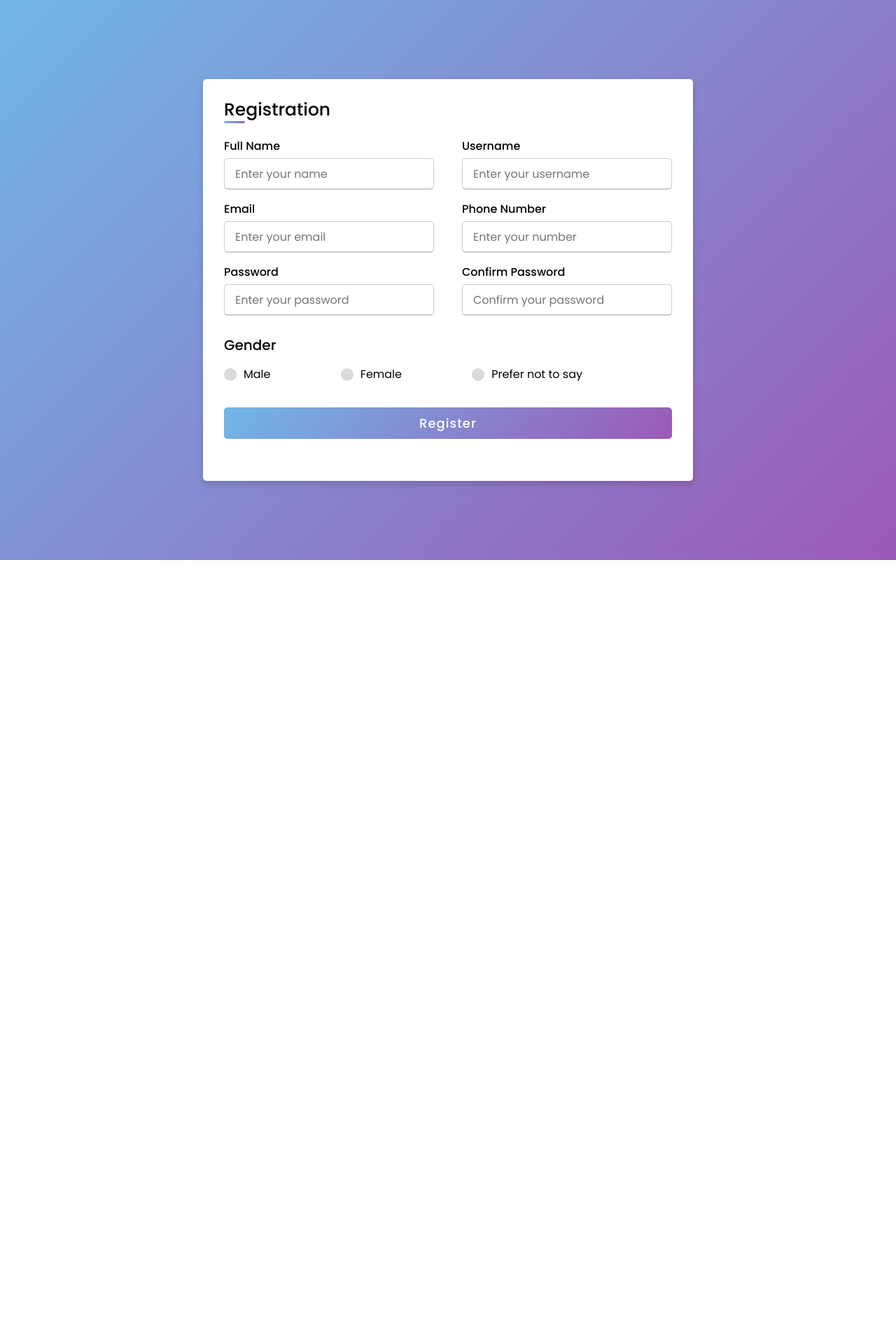
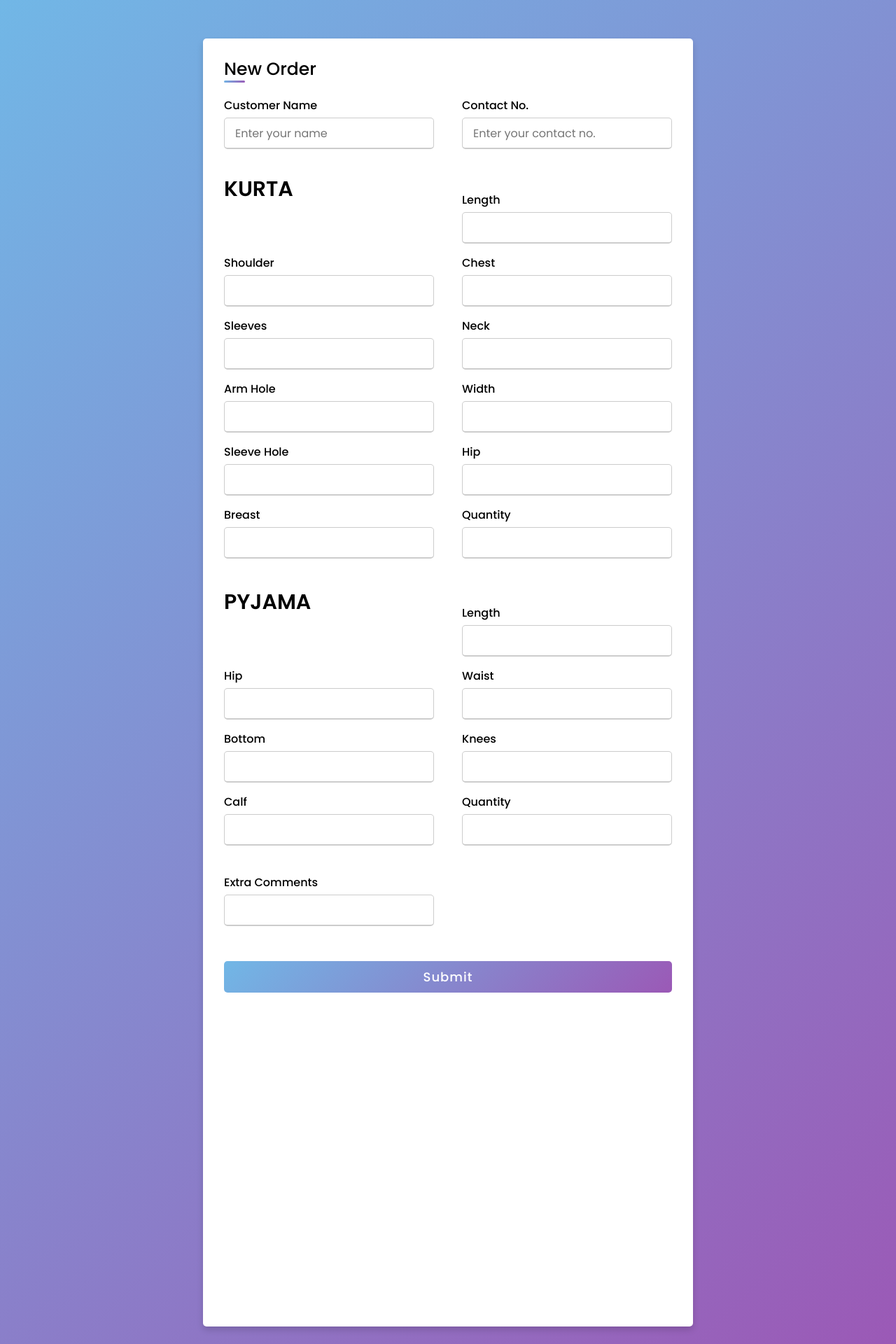
Before and after one commit to Sharon005/Cresendo_TeamCodemates, a Django app: page /forms/ in a window 1280 px wide. Shown: the whole page at 70% size. Before the commit the page ends 800 px from the top, so only its background shows below. Run offline with Django 3.2, Linux system fonts and the light colour scheme.

Commit message:
Adwait form

```diff
--- a/E_Darji/static/CSS/forms.css
+++ b/E_Darji/static/CSS/forms.css
@@ -6,15 +6,17 @@
   font-family: 'Poppins',sans-serif;
 }
 body{
-  height: 100vh;
+  height: 240vh;
   display: flex;
   justify-content: center;
   align-items: center;
   padding: 10px;
   background: linear-gradient(135deg, #71b7e6, #9b59b6);
+  padding-top: 40px;
 }
 .container{
   max-width: 700px;
+  height: 230vh;
   width: 100%;
   background-color: #fff;
   padding: 25px 30px;
@@ -42,7 +44,18 @@ body{
   justify-content: space-between;
   margin: 20px 0 12px 0;
 }
+.content form .sec{
+  display: flex;
+  flex-wrap: wrap;
+  justify-content: space-between;
+  margin: 20px 0 12px 0;
+}
 form .user-details .input-box{
+  margin-bottom: 15px;
+  width: calc(100% / 2 - 20px);
+}
+
+form .sec .input-box{
   margin-bottom: 15px;
   width: calc(100% / 2 - 20px);
 }
@@ -51,7 +64,7 @@ form .input-box span.details{
   font-weight: 500;
   margin-bottom: 5px;
 }
-.user-details .input-box input{
+.user-details .input-box input, .sec .input-box input{
   height: 45px;
   width: 100%;
   outline: none;
@@ -62,10 +75,23 @@ form .input-box span.details{
   border-bottom-width: 2px;
   transition: all 0.3s ease;
 }
+
 .user-details .input-box input:focus,
 .user-details .input-box input:valid{
   border-color: #9b59b6;
 }
+form .ktitle{
+  font-size: 30px;
+  font-weight: 600;
+
+ }
+
+ form .ptitle{
+  font-size: 30px;
+  font-weight: 600;
+
+ }
+
  form .gender-details .gender-title{
   font-size: 20px;
   font-weight: 500;
--- a/E_Darji/store/templates/store/forms.html
+++ b/E_Darji/store/templates/store/forms.html
@@ -9,57 +9,115 @@
    </head>
 <body>
   <div class="container">
-    <div class="title">Registration</div>
+    <div class="title">New Order</div>
     <div class="content">
       <form action="#">
         <div class="user-details">
           <div class="input-box">
-            <span class="details">Full Name</span>
+            <span class="details">Customer Name</span>
             <input type="text" placeholder="Enter your name" required>
           </div>
           <div class="input-box">
-            <span class="details">Username</span>
-            <input type="text" placeholder="Enter your username" required>
+            <span class="details">Contact No.</span>
+            <input type="text" placeholder="Enter your contact no." required>
+          </div>
+        </div>
+        <div class="sec">
+          <div class="ktitle">
+            <span class="gender-title">KURTA</span>
           </div>
           <div class="input-box">
-            <span class="details">Email</span>
-            <input type="text" placeholder="Enter your email" required>
+            <br>
+            <span class="details">Length</span>
+            <input type="text" placeholder="" required>
           </div>
           <div class="input-box">
-            <span class="details">Phone Number</span>
-            <input type="text" placeholder="Enter your number" required>
+            <span class="details">Shoulder</span>
+            <input type="text" placeholder="" required>
           </div>
           <div class="input-box">
-            <span class="details">Password</span>
-            <input type="text" placeholder="Enter your password" required>
+            <span class="details">Chest</span>
+            <input type="text" placeholder="" required>
           </div>
           <div class="input-box">
-            <span class="details">Confirm Password</span>
-            <input type="text" placeholder="Confirm your password" required>
+            <span class="details">Sleeves</span>
+            <input type="text" placeholder="" required>
+          </div>
+          <div class="input-box">
+            <span class="details">Neck</span>
+            <input type="text" placeholder="" required>
+          </div>
+          <div class="input-box">
+            <span class="details">Arm Hole</span>
+            <input type="text" placeholder="" required>
+          </div>
+          <div class="input-box">
+            <span class="details">Width</span>
+            <input type="text" placeholder="" required>
+          </div>
+          <div class="input-box">
+            <span class="details">Sleeve Hole</span>
+            <input type="text" placeholder="" required>
+          </div>
+          <div class="input-box">
+            <span class="details">Hip</span>
+            <input type="text" placeholder="" required>
+          </div>
+          <div class="input-box">
+            <span class="details">Breast</span>
+            <input type="text" placeholder="" required>
+            <br><br>
+          </div>
+          <div class="input-box">
+            <span class="details">Quantity</span>
+            <input type="number" placeholder="" required>
+            <br>
+          </div>
+
+
+          <div class="ptitle">
+            <span class="gender-title">PYJAMA</span>
+          </div>
+          <div class="input-box">
+            <br>
+            <span class="details">Length</span>
+            <input type="text" placeholder="" required>
+          </div>
+          <div class="input-box">
+            <span class="details">Hip</span>
+            <input type="text" placeholder="" required>
+          </div>
+          <div class="input-box">
+            <span class="details">Waist</span>
+            <input type="text" placeholder="" required>
+          </div>
+          <div class="input-box">
+            <span class="details">Bottom</span>
+            <input type="text" placeholder="" required>
+          </div>
+          <div class="input-box">
+            <span class="details">Knees</span>
+            <input type="text" placeholder="" required>
+          </div>
+          <div class="input-box">
+            <span class="details">Calf</span>
+            <input type="text" placeholder="" required>
+          </div>
+
+          <div class="input-box">
+            <span class="details">Quantity</span>
+            <input type="number" placeholder="" required>
+            <br>
+          </div>
+          <div class="input-box">
+            <br>
+            <span class="details">Extra Comments</span>
+            <input type="text" placeholder="" required>
           </div>
         </div>
-        <div class="gender-details">
-          <input type="radio" name="gender" id="dot-1">
-          <input type="radio" name="gender" id="dot-2">
-          <input type="radio" name="gender" id="dot-3">
-          <span class="gender-title">Gender</span>
-          <div class="category">
-            <label for="dot-1">
-            <span class="dot one"></span>
-            <span class="gender">Male</span>
-          </label>
-          <label for="dot-2">
-            <span class="dot two"></span>
-            <span class="gender">Female</span>
-          </label>
-          <label for="dot-3">
-            <span class="dot three"></span>
-            <span class="gender">Prefer not to say</span>
-            </label>
-          </div>
-        </div>
+
         <div class="button">
-          <input type="submit" value="Register">
+          <input type="submit" value="Submit">
         </div>
       </form>
     </div>
```
